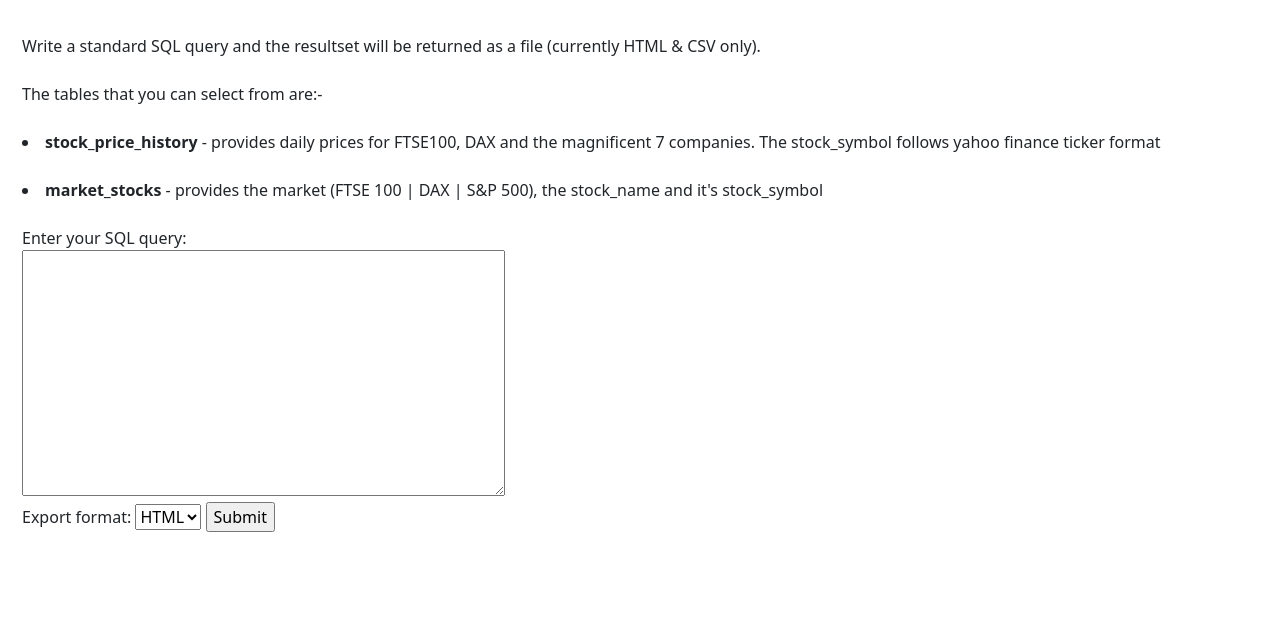
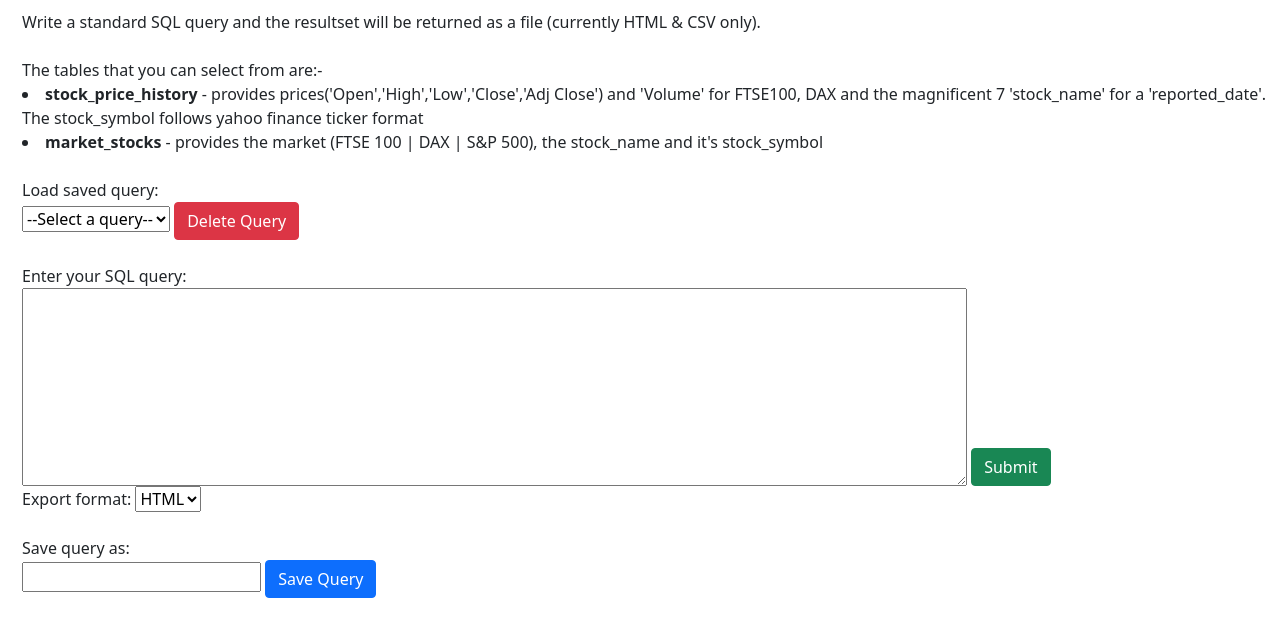
Before and after one commit to deytalytics/stock_plotter, a Flask app: template templates/sql.html in a window 1280 px wide. Shown: the part 56-693 px from the top of the page. Run offline with Flask 3, Linux system fonts and the light colour scheme; the template is opened without the code that fills it, so the values that code supplies are empty; parts of the project's set-up code (start-up, migrations or seed data) failed here and were passed over; some libraries are stand-ins or nearby versions.

Commit message:
Added ability for user to be able to load, save and delete sql queries

```diff
--- a/app.py
+++ b/app.py
@@ -1,8 +1,9 @@
-from flask import Flask, request, session, render_template, redirect, make_response
+from flask import Flask, request, session, render_template, redirect, make_response, jsonify, url_for
 from authlib.integrations.flask_client import OAuth
 import uuid, re
 from functions import *
 from sqlalchemy.exc import ProgrammingError
+from sqlalchemy import text, and_
 
 def create_app():
 
@@ -57,7 +58,19 @@ def chat():
 @app.route('/sql')
 def sql():
     username = get_username(session)
-    return render_template('sql.html', user = username)
+    email = get_email(session)
+    query = text(f"SELECT query_name, sql FROM user_queries WHERE email = '{email}'")
+    with engine.connect() as connection:
+        result = connection.execute(query)
+    error = session.get('error', None)
+    sql = session.get('sql', None)
+    # Clear the session data
+    session['error'] = None
+    session['sql'] = None
+    savedQueries = [row for row in result]
+
+    return render_template('sql.html', user=username, error = error, sql=sql, savedQueries=savedQueries)
+
 
 @app.route('/query', methods=['POST'])
 def query():
@@ -85,7 +98,54 @@ def query():
         # Remove the technical details from the error message
         error_message = re.sub(r'\(psycopg2\.errors\.\w+\)', '', error_message)
 
-        return render_template('sql.html', user=username, error = error_message, sql=sql)
+        session['error'] = error_message
+        session['sql'] = sql
+        return redirect(url_for('sql'))
+
+
+@app.route('/save_query', methods=['POST'])
+def save_query():
+    data = request.get_json()
+    query_name = data['name']
+    sql = data['sql']
+    email = get_email(session)
+
+    with engine.connect() as connection:
+        metadata = MetaData()
+        queries = Table('user_queries', metadata, autoload_with=engine)
+
+        # Check if the record exists
+        sel = select(queries).where(and_(queries.c.email == email, queries.c.query_name == query_name))
+
+        result = connection.execute(sel).fetchone()
+
+        # If the record exists, update it
+        if result:
+            upd = queries.update().where(queries.c.email == email, queries.c.query_name == query_name).values(sql=sql)
+            connection.execute(upd)
+        # If the record does not exist, insert a new one
+        else:
+            ins = queries.insert().values(email=email, query_name=query_name, sql=sql)
+            connection.execute(ins)
+
+        connection.commit()
+
+    return jsonify(success=True)
+
+@app.route('/delete_query', methods=['POST'])
+def delete_query():
+    data = request.get_json()
+    query_name = data['name']
+    email = get_email(session)
+
+    try:
+        with engine.connect() as connection:
+            del_stmt = text(f"DELETE FROM user_queries WHERE email = '{email}' AND query_name = '{query_name}'")
+            connection.execute(del_stmt)
+            connection.commit()
+            return jsonify(success=True)
+    except Exception as e:
+        return jsonify(success=False, error=str(e))
 
 @app.route('/full_refresh')
 def full_refresh():
--- a/templates/sql.html
+++ b/templates/sql.html
@@ -4,43 +4,146 @@
     <title>SQL Query</title>
     <link href="https://cdn.jsdelivr.net/npm/bootstrap@5.1.3/dist/css/bootstrap.min.css" rel="stylesheet">
     <script>
-        function clearError() {
-            var alertDiv = document.querySelector('.alert-danger');
-            if (alertDiv) {
-                alertDiv.remove();
-            }
+        function loadQuery() {
+            var selectBox = document.getElementById('savedQueries');
+            var selectedValue = selectBox.options[selectBox.selectedIndex].value;
+            document.getElementById('sql').value = selectedValue;
         }
+function saveQuery() {
+    var queryName = document.getElementById('queryName').value;
+    var sql = document.getElementById('sql').value;
+
+    // Check if queryName is blank
+    if (!queryName.trim()) {
+        alert('Query name cannot be blank.');
+        return;
+    }
+
+    fetch('{{ url_for('save_query') }}', {
+        method: 'POST',
+        headers: {
+            'Content-Type': 'application/json'
+        },
+        body: JSON.stringify({
+            name: queryName,
+            sql: sql
+        })
+    }).then(response => response.json())
+    .then(data => {
+        if (data.success) {
+            alert('Query saved successfully!');
+            // Create a new option element
+            var newOption = document.createElement("option");
+            newOption.value = sql;
+            newOption.text = queryName;
+            // Append the new option to the select element
+            var select = document.getElementById("savedQueries");
+            select.appendChild(newOption);
+            select.value = sql;
+            // Trigger the onchange event
+            select.onchange();
+            // Store the selected query name in local storage
+            localStorage.setItem('selectedQuery', queryName);
+        } else {
+            alert('Failed to save query.');
+        }
+    });
+}
+
+function deleteQuery() {
+    var selectBox = document.getElementById('savedQueries');
+    var selectedValue = selectBox.options[selectBox.selectedIndex].value;
+    var selectedText = selectBox.options[selectBox.selectedIndex].text;
+
+    fetch('{{ url_for('delete_query') }}', {
+        method: 'POST',
+        headers: {
+            'Content-Type': 'application/json'
+        },
+        body: JSON.stringify({
+            name: selectedText,
+            sql: selectedValue
+        })
+    }).then(response => response.json())
+    .then(data => {
+        if (data.success) {
+            alert('Query deleted successfully!');
+            // Remove the option from the select element
+            selectBox.remove(selectBox.selectedIndex);
+        } else {
+            alert('Failed to delete query.');
+        }
+    });
+}
+
+
     </script>
 </head>
 <body>
     {% include 'header.html' %}
     <div class="row">
         <div class="col-md-12">
-                <br>
                 Write a standard SQL query and the resultset will be returned as a file (currently HTML & CSV only).<br><br>
-                The tables that you can select from are:-<br><br>
-                <li><b>stock_price_history</b> - provides daily prices for FTSE100, DAX and the magnificent 7 companies. The stock_symbol follows yahoo finance ticker format</li><br>
+                The tables that you can select from are:-<br>
+                <li><b>stock_price_history</b> - provides prices('Open','High','Low','Close','Adj Close') and 'Volume' for FTSE100, DAX and the magnificent 7 'stock_name' for a 'reported_date'. The stock_symbol follows yahoo finance ticker format</li>
                 <li><b>market_stocks</b> - provides the market (FTSE 100 | DAX | S&P 500), the stock_name and it's stock_symbol</li>
                 {% if error %}
-                <div class="alert alert-danger" role="alert">
-                    {{ error }}
-                </div>
+                <script>
+                    var errorMessage = "{{ error|escape|replace('\n', ' ')|replace('\r', '') }}";
+                    alert(errorMessage);
+                </script>
                 {% endif %}
                 <br>
         </div>
         <div class="col-md-12">
-            <form action="{{ url_for('query') }}" method="POST" onsubmit="clearError()">
+            <form action="{{ url_for('query') }}" method="POST">
+                {% if user != "<a href='/login'>Login</a>" %}
+                <label for="savedQueries">Load saved query:</label><br>
+                <select id="savedQueries" name="savedQueries" onchange="loadQuery()">
+                    <option value="">--Select a query--</option>
+                    {% for query in savedQueries %}
+                        <option value="{{ query[1] }}">{{ query[0] }}</option>
+                    {% endfor %}
+                </select>
+                <button type="button" onclick="deleteQuery()" class="btn btn-danger">Delete Query</button>
+                <br><br>
+                {% endif %}
                 <label for="sql">Enter your SQL query:</label><br>
-                <textarea id="sql" name="sql" rows="10" cols="50">{{ sql|default('') }}</textarea><br>
+                <div style="display: flex; align-items: flex-end;">
+                    <textarea id="sql" name="sql" rows="8" cols="100">{{ sql|default('') }}</textarea>
+                    &nbsp;<input type="submit" value="Submit" class="btn btn-success">
+                </div>
+
                 <label for="export">Export format:</label>
                 <select id="export" name="export">
                     <option value="html" selected>HTML</option>
                     <option value="csv">CSV</option>
                 </select>
-                <input type="submit" value="Submit">
+                {% if user != "<a href='/login'>Login</a>" %}
+                <br><br>
+                <label for="queryName">Save query as:</label><br>
+                <input type="text" id="queryName" name="queryName">
+                <button type="button" onclick="saveQuery()" class="btn btn-primary">Save Query</button>
+                <br>
+                {% endif %}
             </form>
         </div>
     </div>
     <script src="https://cdn.jsdelivr.net/npm/bootstrap@5.1.3/dist/js/bootstrap.bundle.min.js"></script>
+    <script>
+        window.onpageshow = function(event) {
+            if (event.persisted) {
+                window.location.reload();
+            }
+        };
+
+        window.onload = function() {
+    var selectedQuery = localStorage.getItem('selectedQuery');
+    if (selectedQuery) {
+        var select = document.getElementById("savedQueries");
+        select.value = selectedQuery;
+    }
+};
+    </script>
 </body>
 </html>
```
